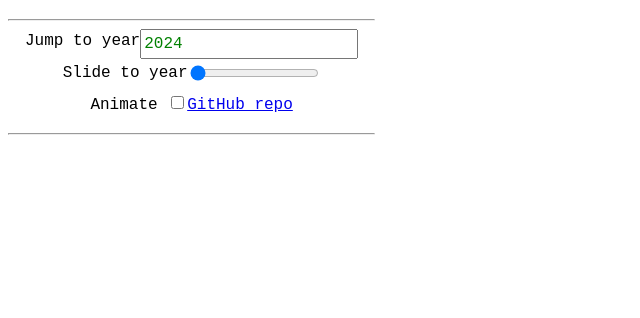
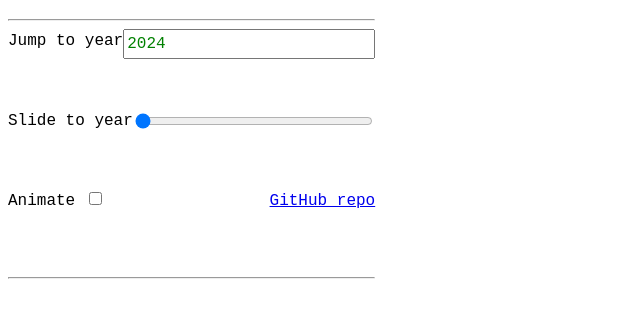
Before and after one commit to YawarRaza7349/RevengeOfTheCyclicCicadas, a plain HTML site: page index.html in a window 1280 px wide. Shown: the part 176-494 px from the top of the page, without its empty margins (0-640 px from the left). Drawn offline with Linux system fonts and the light colour scheme; no server answers.

Commit message:
Update index.css

```diff
--- a/index.css
+++ b/index.css
@@ -30,11 +30,11 @@ h1 {
 #controls {
   display: flex;
   flex-flow: column nowrap;
-  align-items: center;
+  justify-content: center;
 }
 
 #controls > * {
-  height: 2rem;
+  height: 5rem;
 }
 
 label[for="slider"] {
```
